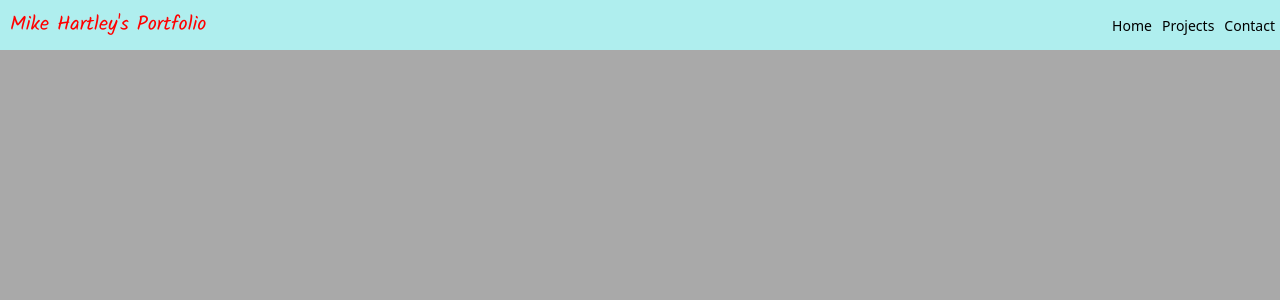
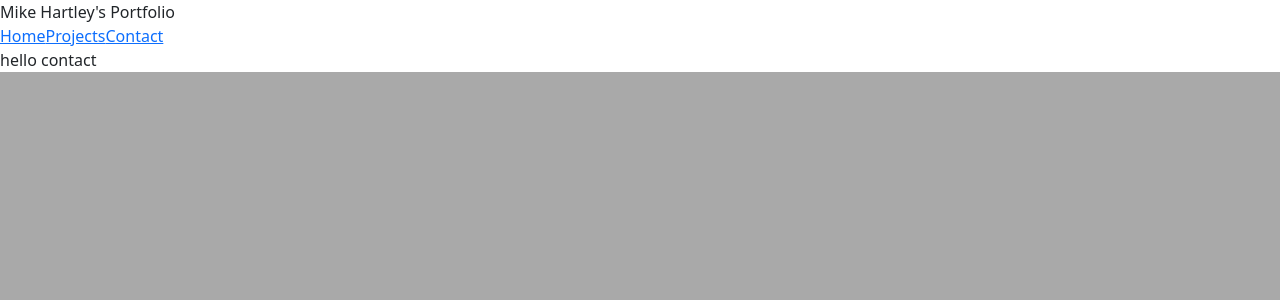
Before and after one commit to mhartley19/portfolio, a React (Create React App) app: page /contact in a window 1280 px wide. Shown: the top 300 px of the page. Built offline with nearby package versions, Linux system fonts and the light colour scheme.

Commit message:
updated id class names to reflect reorganization

```diff
--- a/src/components/navbar.js
+++ b/src/components/navbar.js
@@ -5,15 +5,15 @@ import '../App.js'
 export const Navbar = () => {
     return(
 
-    <div id="navbar">
+    <div id="NB">
 
 
-        <div id='nav-container'>
-            <div class='navtitle'>Mike Hartley's Portfolio</div>
-                <div class='nav-link-container'>
-                    <Link class='navlink' to='/'>Home</Link>
-                    <Link class='navlink' to='/projects'>Projects</Link>
-                    <Link class='navlink' to='/contact'>Contact</Link>
+        <div class='NB-container'>
+            <div class='NB-title'>Mike Hartley's Portfolio</div>
+                <div class='NB-link-container'>
+                    <Link class='NB-link' to='/'>Home</Link>
+                    <Link class='NB-link' to='/projects'>Projects</Link>
+                    <Link class='NB-link' to='/contact'>Contact</Link>
                 </div>
             </div>
     </div>
```
